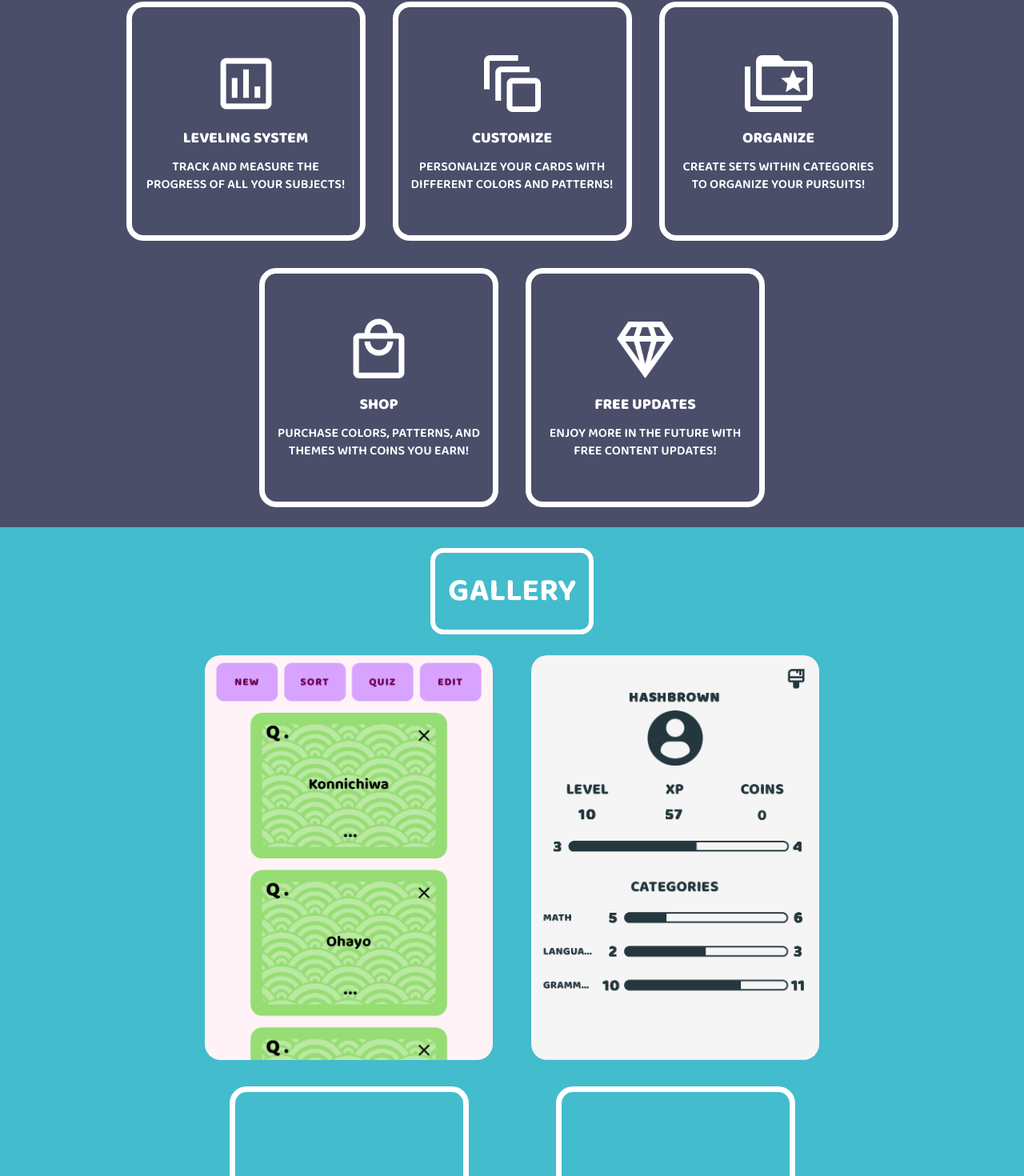
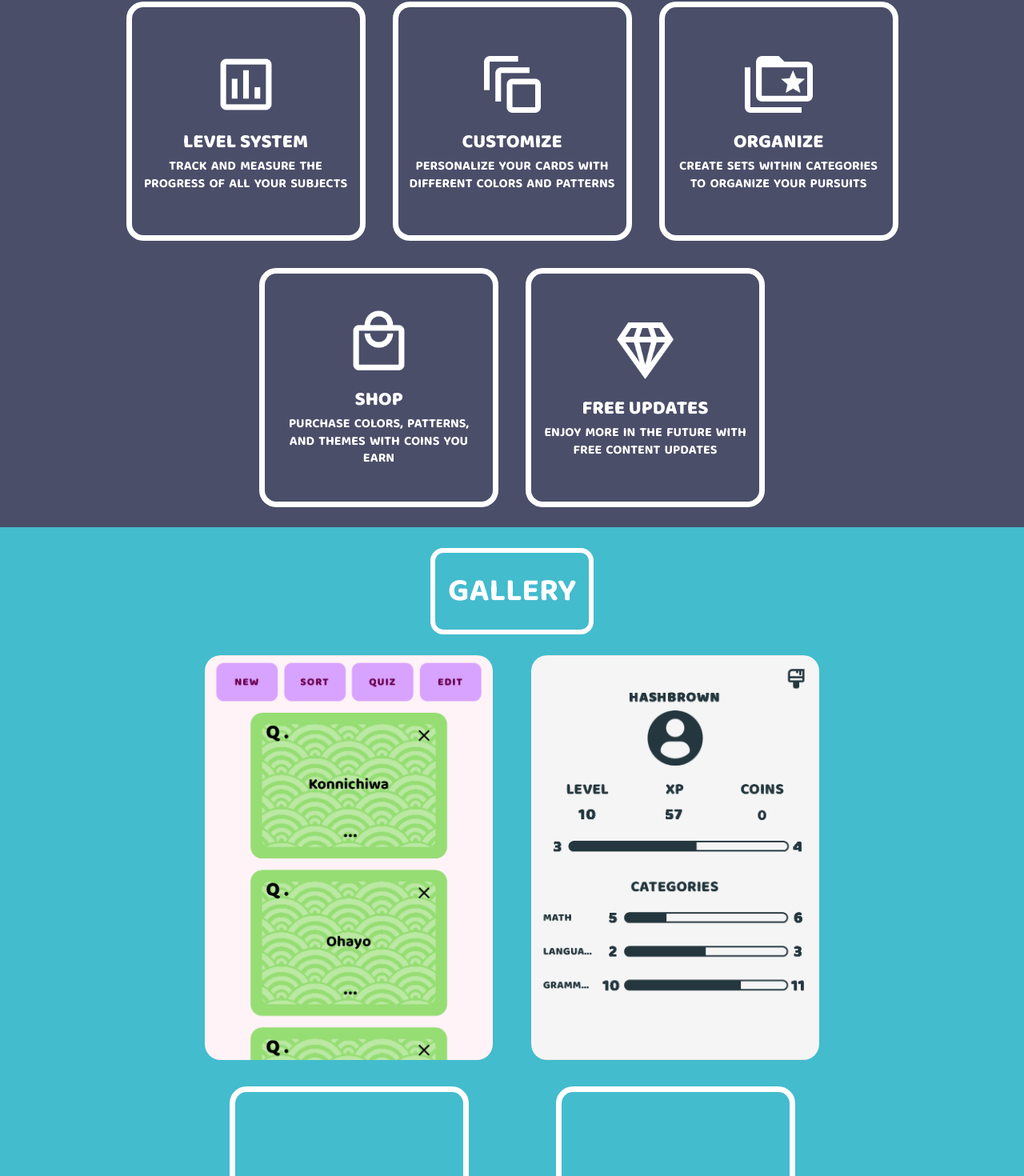
Before and after one commit to vanquiche/flip-website, a Next.js app: page / in a window 1280 px wide. Shown: the part 951-2421 px from the top of the page at 80% size. Built offline with nearby package versions, Linux system fonts and the light colour scheme.

Commit message:
minor styling update and add heartcoin link

```diff
--- a/components/About.tsx
+++ b/components/About.tsx
@@ -23,7 +23,7 @@ const About = () => {
             </span>
             <InfoCard
               title={'programmer | steve'}
-              content="WHEN HE'S NOT PROGRAMMING, STEVE ENJOYS CREATING ART, MOVIES, AND HANGING OUT WITH KITTIES."
+              content="WHEN HE'S NOT PROGRAMMING, STEVE ENJOYS CREATING ART, MOVIES, AND HANGING OUT WITH KITTIES"
             />
           </div>
           {/* item 2 */}
@@ -43,7 +43,14 @@ const About = () => {
         </div>
         <p className={style.subtitle}>IN COLLABORATION WITH</p>
         <span className={style.heartcoinLogo}>
-          <p className={style.heartcoinText}>HEART COIN</p>
+          <a
+            className={style.heartcoinText}
+            href='https://etsy.com/shop/heartcoinshop'
+            target='_blank'
+            rel='noreferrer'
+          >
+            HEART COIN
+          </a>
         </span>
       </div>
     </Layout>
--- a/components/Features.tsx
+++ b/components/Features.tsx
@@ -5,33 +5,33 @@ import style from '../styles/Features.module.scss';
 
 const features = [
   {
-    title: 'leveling system',
-    content: 'track and measure the progress of all your subjects!',
+    title: 'level system',
+    content: 'track and measure the progress of all your subjects',
     img: require('../public/images/chart.png'),
     alt: 'chart icon'
   },
   {
     title: 'customize',
-    content: 'personalize your cards with different colors and patterns!',
+    content: 'personalize your cards with different colors and patterns',
     img: require('../public/images/squares.png'),
     alt: 'cards icon'
   },
   {
     title: 'organize',
-    content: 'create sets within categories to organize your pursuits!',
+    content: 'create sets within categories to organize your pursuits',
     img: require('../public/images/folders.png'),
     alt: 'folders icon'
   },
   {
     title: 'shop',
     content:
-      'purchase colors, patterns, and themes with coins you earn!',
+      'purchase colors, patterns, and themes with coins you earn',
     img: require('../public/images/shopping.png'),
     alt: 'shopping bag icon'
   },
   {
     title: 'free updates',
-    content: 'enjoy more in the future with free content updates!',
+    content: 'enjoy more in the future with free content updates',
     img: require('../public/images/diamond.png'),
     alt: 'diamond icon'
   },
--- a/styles/About.module.scss
+++ b/styles/About.module.scss
@@ -11,6 +11,7 @@
   font-weight: 800;
   text-align: center;
   margin: 1rem 0;
+  line-height: 100%;
 }
 
 .subtitle {
--- a/styles/Gallery.module.scss
+++ b/styles/Gallery.module.scss
@@ -12,6 +12,8 @@
   flex-direction: column;
   gap: 2rem;
   align-self: center;
+  min-width: 250px;
+  max-width: 400px;
 }
 
 .image {
--- a/styles/InfoCard.module.scss
+++ b/styles/InfoCard.module.scss
@@ -15,18 +15,19 @@
 }
 
 .title {
-  font-size: clamp(1.2rem, 100%, 1.5rem);
+  font-size: clamp(1.5rem, 100%, 1.8rem);
   text-align: center;
   font-weight: 800;
-  margin-bottom: 10px;
+  // margin-bottom: 10px;
 }
 
 .content {
   // margin: 1rem 0;
-  font-size: clamp(1rem, 90%, 1.2rem);
+  font-size: clamp(1rem, 80%, 1.2rem);
   text-align: center;
-  font-weight: 600;
+  font-weight: 700;
   line-height: 135%;
+  word-spacing: 2px;
 }
 
 .image {
--- a/styles/SideNav.module.scss
+++ b/styles/SideNav.module.scss
@@ -1,6 +1,6 @@
 .container {
   position: fixed;
-  right: 1vw;
+  right: .85vw;
   top: 50%;
   transform: translateY(-50%);
   width: 30px;
```
